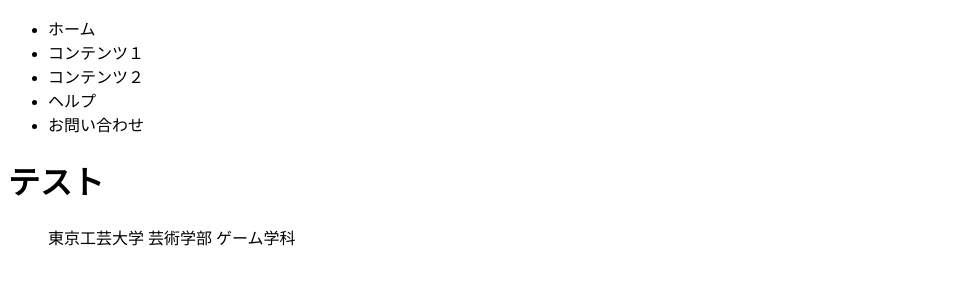
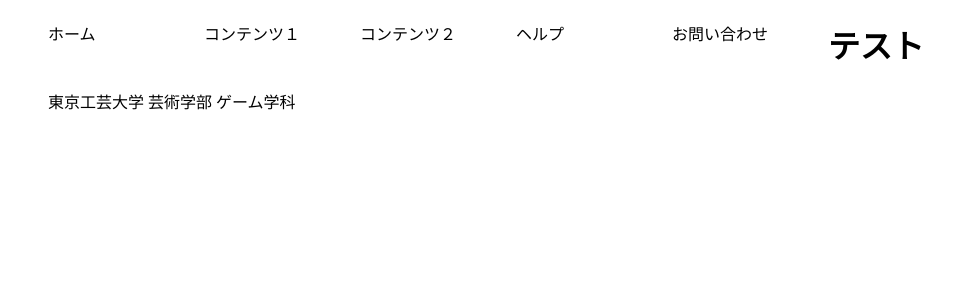
Before and after one commit to km323/web1-8, a plain HTML site: page index.html in a window 1280 px wide. Shown: the whole page, without its empty margins (0-972 px from the left). Drawn offline with Linux system fonts and the light colour scheme.

Commit message:
Update default.css

```diff
--- a/css/default.css
+++ b/css/default.css
@@ -2,6 +2,21 @@
 
 body{
 background-color:mediumapuamarine;
+}
+
+#gnav li{
+ overflow:hidden;
+}
+
+#gnav li{
+float:left;
+  width:156px;
+  border-right:white 1px soild;
+  list-style-type:none;
+}
+
+#gnav li:first-child{
+border-left;white 1px solid;
 }
 
 .breadcrumbs li{
```
